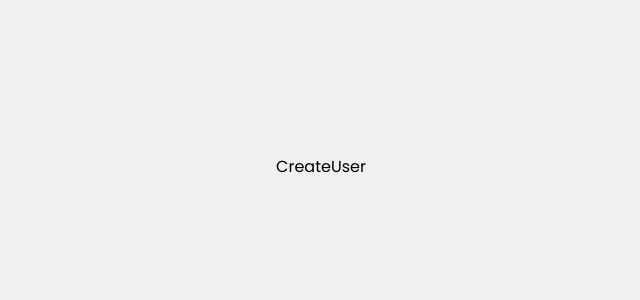
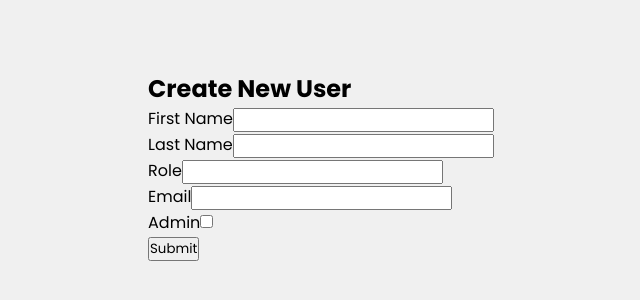
Before and after one commit to VictorMugisha/my-crud, a React (Vite) app in the folder client/: page /create in a window 1280 px wide. Shown: the part 234-534 px from the top of the page, without its empty margins (319-959 px from the left). Built offline with nearby package versions, Linux system fonts and the light colour scheme.

Commit message:
Added CreateUser Component

```diff
--- a/client/src/pages/CreateUser.jsx
+++ b/client/src/pages/CreateUser.jsx
@@ -1,7 +1,94 @@
-import React from 'react'
+import React, { useState } from 'react';
+import { useNavigate } from 'react-router-dom';
 
 export default function CreateUser() {
-  return (
-    <div>CreateUser</div>
-  )
+    const [formData, setFormData] = useState({
+        firstName: '',
+        lastName: '',
+        role: '',
+        email: '',
+        isAdmin: false,
+    });
+
+    const navigate = useNavigate();
+
+    // Handle input changes
+    const handleChange = (e) => {
+        const { name, value, type, checked } = e.target;
+        setFormData({
+            ...formData,
+            [name]: type === 'checkbox' ? checked : value,
+        });
+    };
+
+    // Handle form submission
+    const handleSubmit = (e) => {
+        e.preventDefault();
+        console.log('New user data:', formData);
+        // Simulate form submission and navigate back to the user list
+        navigate('/');
+    };
+
+    return (
+        <div className="create-user-container">
+            <h2 className="create-user-title">Create New User</h2>
+            <form className="create-user-form" onSubmit={handleSubmit}>
+                <div className="form-group">
+                    <label htmlFor="firstName">First Name</label>
+                    <input
+                        type="text"
+                        id="firstName"
+                        name="firstName"
+                        value={formData.firstName}
+                        onChange={handleChange}
+                        required
+                    />
+                </div>
+                <div className="form-group">
+                    <label htmlFor="lastName">Last Name</label>
+                    <input
+                        type="text"
+                        id="lastName"
+                        name="lastName"
+                        value={formData.lastName}
+                        onChange={handleChange}
+                        required
+                    />
+                </div>
+                <div className="form-group">
+                    <label htmlFor="role">Role</label>
+                    <input
+                        type="text"
+                        id="role"
+                        name="role"
+                        value={formData.role}
+                        onChange={handleChange}
+                        required
+                    />
+                </div>
+                <div className="form-group">
+                    <label htmlFor="email">Email</label>
+                    <input
+                        type="email"
+                        id="email"
+                        name="email"
+                        value={formData.email}
+                        onChange={handleChange}
+                        required
+                    />
+                </div>
+                <div className="form-group checkbox-group">
+                    <label htmlFor="isAdmin">Admin</label>
+                    <input
+                        type="checkbox"
+                        id="isAdmin"
+                        name="isAdmin"
+                        checked={formData.isAdmin}
+                        onChange={handleChange}
+                    />
+                </div>
+                <button type="submit" className="submit-btn">Submit</button>
+            </form>
+        </div>
+    );
 }
```
Also changed, not shown: client/src/pages/Users.jsx (indentation only).
